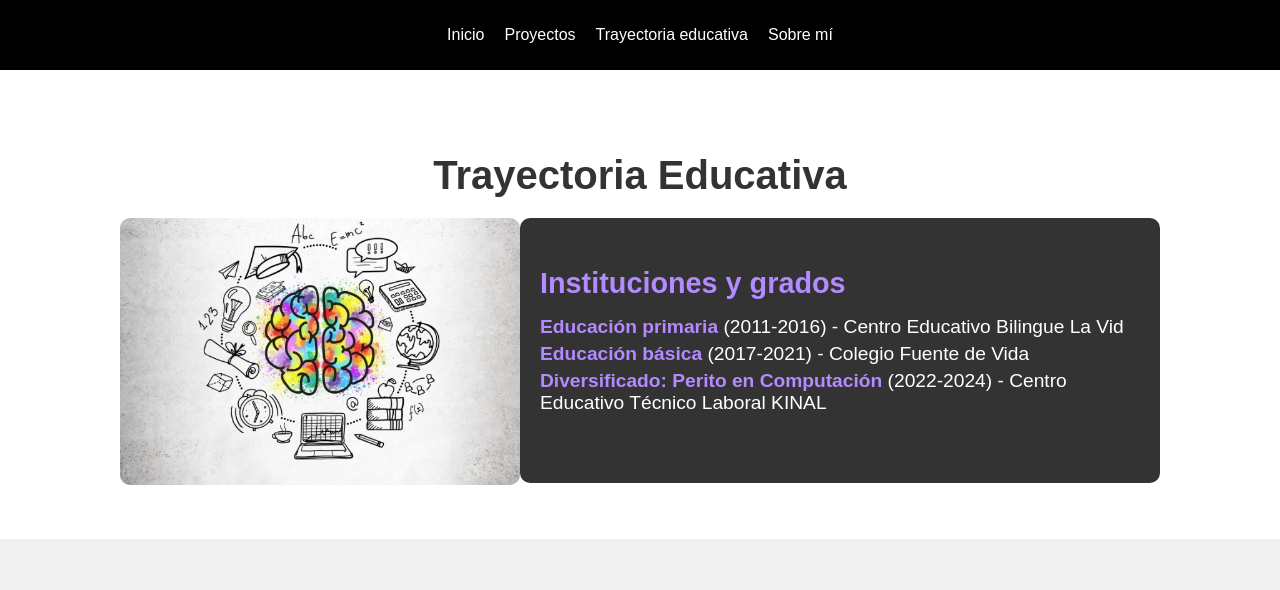
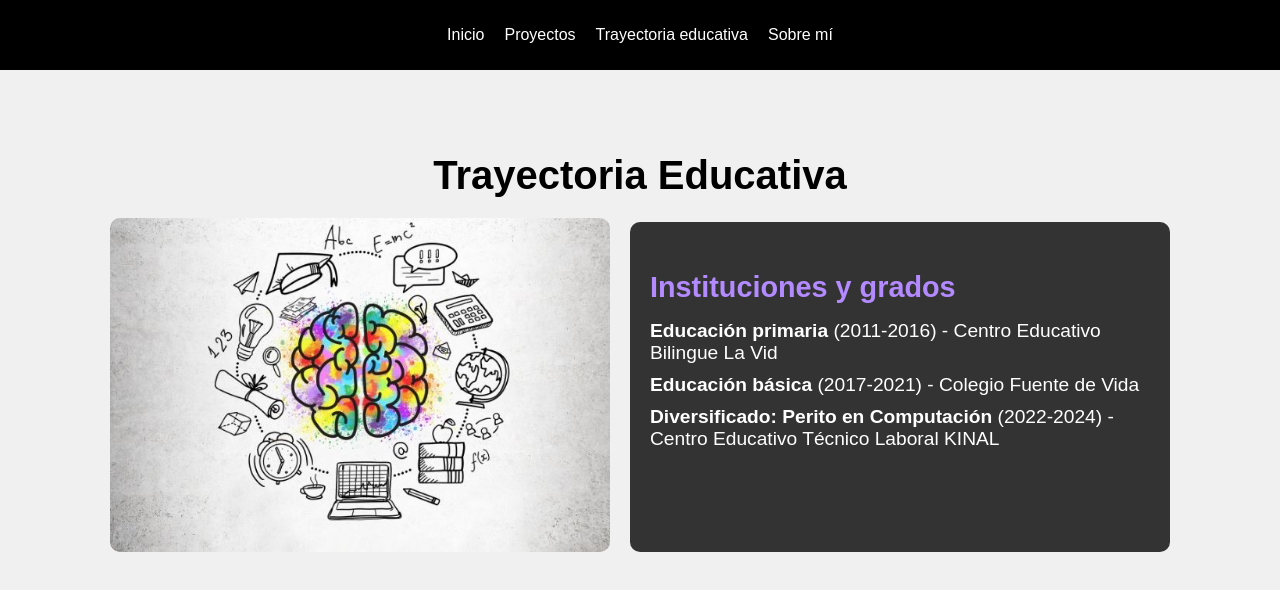
Before and after one commit to apalma2022125/Portfolio, a React (Vite) app: page /certificados in a window 1280 px wide. Shown: the top 590 px of the page. Built offline with nearby package versions, Linux system fonts and the light colour scheme.

Commit message:
Update assets

```diff
--- a/src/Pages/trayectoriaEducativa.jsx
+++ b/src/Pages/trayectoriaEducativa.jsx
@@ -1,5 +1,4 @@
 import React from 'react';
-
 
 function Certification() {
   return (
--- a/src/index.css
+++ b/src/index.css
@@ -75,7 +75,7 @@ footer {
     color: white;
 }
 
-/* Estilos para la sección de Proyectos */
+
 #proyectos {
     padding: 50px 20px;
     background-color: #0d0d0d;
@@ -150,7 +150,6 @@ footer {
     background-color: #9d63f6;
 }
 
-/* Estilos para la sección de Sobre mí */
 #sobre-mi {
     padding: 50px 20px;
     background-color: #1a1a1a;
@@ -164,7 +163,7 @@ footer {
 }
 
 #sobre-mi p {
-    font-size: 1.2em;
+    font-size: 1.7em;
     line-height: 1.5em;
 }
 
@@ -201,61 +200,53 @@ footer {
     transform: scale(1.1);
 }
 
-/* Certification styles */
 #certificados {
     padding: 50px 20px;
-    background-color: #fff;
-    color: #333;
+    background-color: #f0f0f0;
+    color: black;
     text-align: center;
 }
 
 #certificados h2 {
     font-size: 2.5em;
     margin-bottom: 20px;
-    color: #333;
 }
 
-.education-container {
+#certificados .education-container {
     display: flex;
-    align-items: flex-start;
     justify-content: center;
-    flex-wrap: wrap;
+    align-items: center;
+    gap: 20px;
 }
 
-.education-image img {
-    max-width: 400px;
-    width: 100%;
-    height: auto;
+#certificados .education-image img {
+    width: 500px; /* Ajusta el tamaño según sea necesario */
     border-radius: 10px;
 }
 
-.education-details {
-    height: 225px;
-    max-width: 600px;
-    text-align: left;
+#certificados .education-details {
+
     background-color: #333;
+    color: white;
     padding: 20px;
     border-radius: 10px;
-    color: white;
+    height: 290px;
+    width: 500px;
+    text-align: left;
 }
 
-.education-details h3 {
+#certificados .education-details h3 {
     font-size: 1.8em;
-    margin-bottom: 10px;
+    margin-bottom: 15px;
     color: #b38aff;
 }
 
-.education-details ul {
-    list-style-type: none;
+#certificados .education-details ul {
+    list-style: none;
     padding: 0;
 }
 
-.education-details li {
+#certificados .education-details ul li {
     font-size: 1.2em;
-    margin-bottom: 5px;
+    margin-bottom: 10px;
 }
-
-.education-details strong {
-    color: #b38aff;
-}
-/* End of Certification styles */
```
